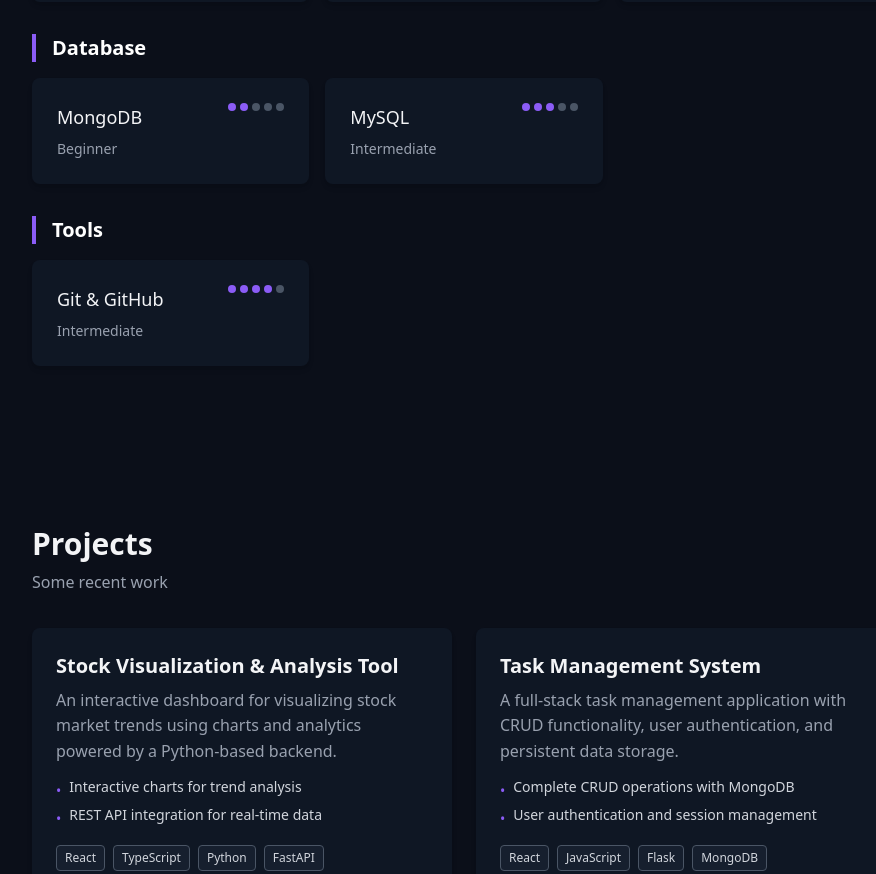
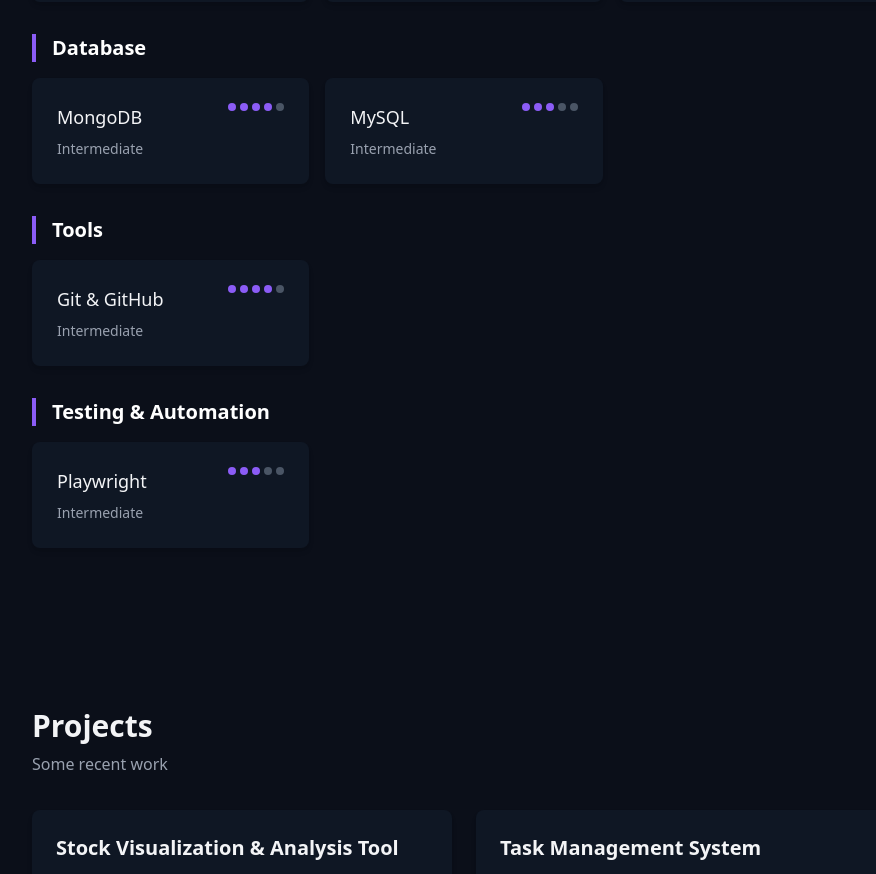
Before and after one commit to AyushBhadouria/personal-portfolio, a React (Vite) app: page / in a window 1280 px wide. Shown: the part 3400-4274 px from the top of the page, without its empty margins (176-1052 px from the left). Built offline with nearby package versions, Linux system fonts and the light colour scheme.

Commit message:
updated playwright

```diff
--- a/src/data/skills.ts
+++ b/src/data/skills.ts
@@ -2,8 +2,8 @@ export type Skill = {
   id: string
   name: string
   level: string
-  category: 'Frontend' | 'Backend' | 'Database' | 'Tools'
-  proficiency: number // 1-5 dots
+  category: 'Frontend' | 'Backend' | 'Database' | 'Tools' | 'Testing & Automation'
+  proficiency: number
 }
 
 export const skills: Skill[] = [
@@ -21,9 +21,12 @@ export const skills: Skill[] = [
   { id: 'fastapi', name: 'FastAPI', level: 'Intermediate', category: 'Backend', proficiency: 3 },
 
   // Database
-  { id: 'mongodb', name: 'MongoDB', level: 'Beginner', category: 'Database', proficiency: 2 },
+  { id: 'mongodb', name: 'MongoDB', level: 'Intermediate', category: 'Database', proficiency: 4 },
   { id: 'sql', name: 'MySQL', level: 'Intermediate', category: 'Database', proficiency: 3 },
 
   // Tools
-  { id: 'git', name: 'Git & GitHub', level: 'Intermediate', category: 'Tools', proficiency: 4 }
+  { id: 'git', name: 'Git & GitHub', level: 'Intermediate', category: 'Tools', proficiency: 4 },
+
+  // Testing & Automation
+  { id: 'playwright', name: 'Playwright', level: 'Intermediate', category: 'Testing & Automation', proficiency: 3 }
 ];
--- a/src/sections/Skills.tsx
+++ b/src/sections/Skills.tsx
@@ -4,7 +4,7 @@ import { skills } from '../data/skills'
 import SkillCard from '../components/SkillCard'
 
 const Skills: React.FC = () => {
-  const skillCategories = ['Frontend', 'Backend', 'Database', 'Tools'] as const
+  const skillCategories = ['Frontend', 'Backend', 'Database', 'Tools', 'Testing & Automation'] as const
 
   const getSkillsByCategory = (category: string) => {
     return skills.filter(skill => skill.category === category)
```
